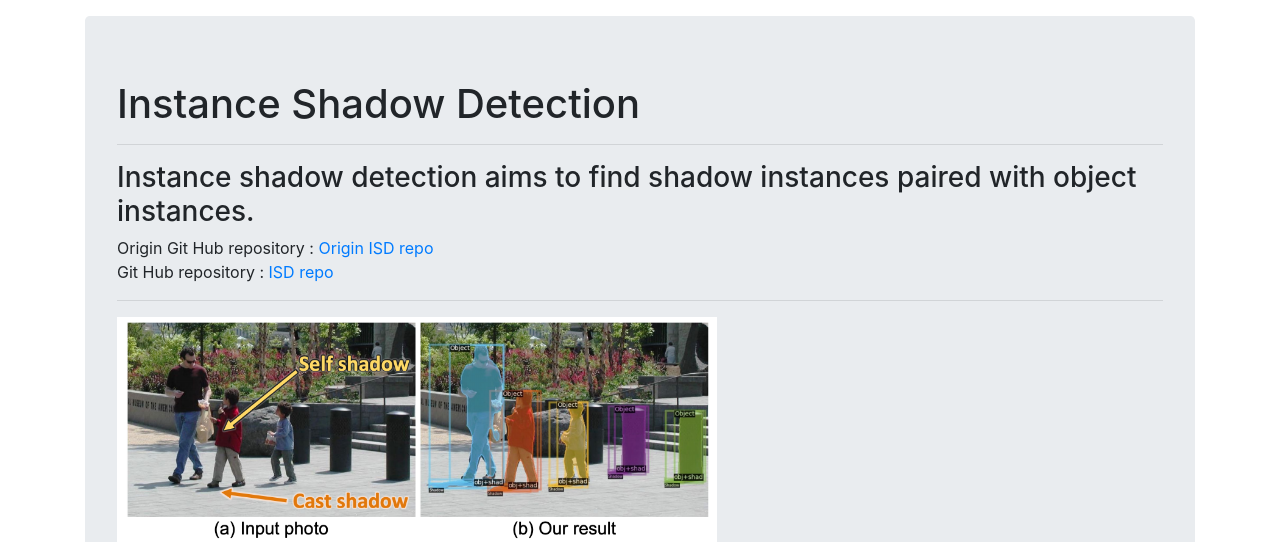
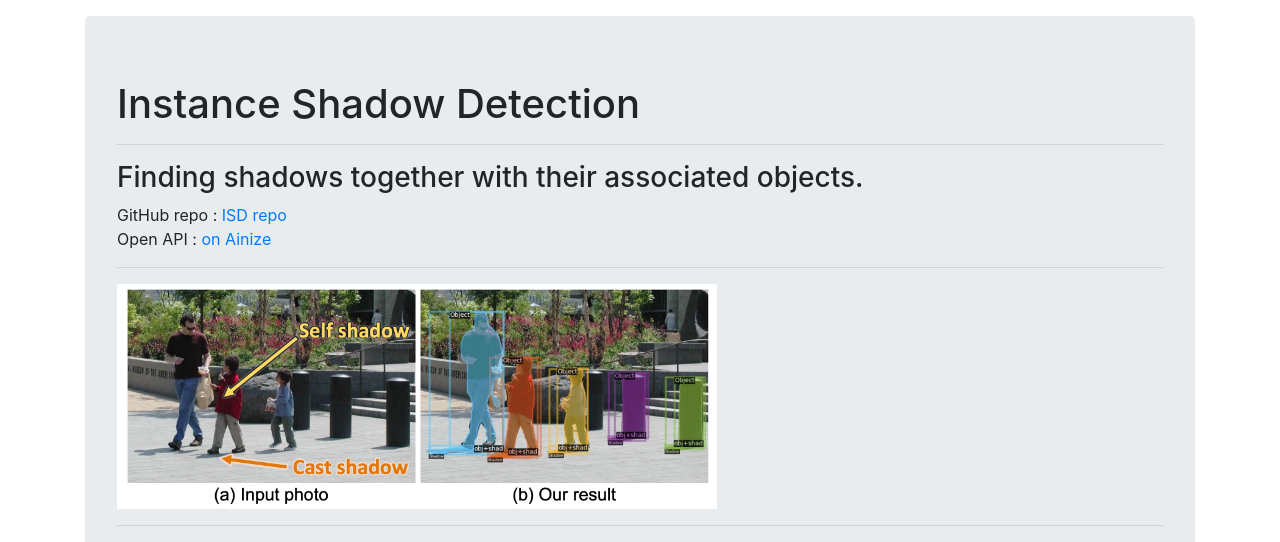
Before and after one commit to gmlee329/InstanceShadowDetection, a Flask app: page / in a window 1280 px wide. Shown: the top 542 px of the page. Run offline with Flask 2, Linux system fonts and the light colour scheme; parts of the project's set-up code (start-up, migrations or seed data) failed here and were passed over; some libraries are stand-ins or nearby versions.

Commit message:
modify repo url

```diff
--- a/projects/LISA/templates/index.html
+++ b/projects/LISA/templates/index.html
@@ -26,10 +26,10 @@
 
                 <h1>Instance Shadow Detection</h1>
                 <hr class="solid">
-                <h3>Instance shadow detection aims to find shadow instances paired with object instances.</h3>
-                <A>Origin Git Hub repository : </A> <A href="https://github.com/stevewongv/InstanceShadowDetection"> Origin ISD repo</A>
+                <h3>Finding shadows together with their associated objects.</h3>
+                <A>GitHub repo : </A> <A href="https://github.com/gmlee329/InstanceShadowDetection">ISD repo</A>
                 <br>
-                <A>Git Hub repository : </A> <A href="https://github.com/gmlee329/InstanceShadowDetection"> ISD repo</A>
+                <A>Open API : </A> <A href="https://ainize.ai/gmlee329/InstanceShadowDetection?branch=master">on Ainize</A>
                 <br>
 
                 <hr class="solid">
```
